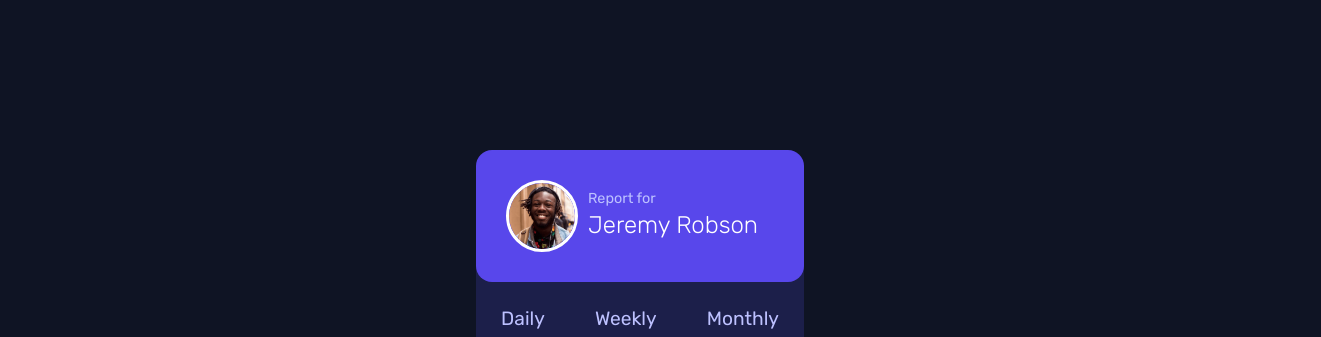
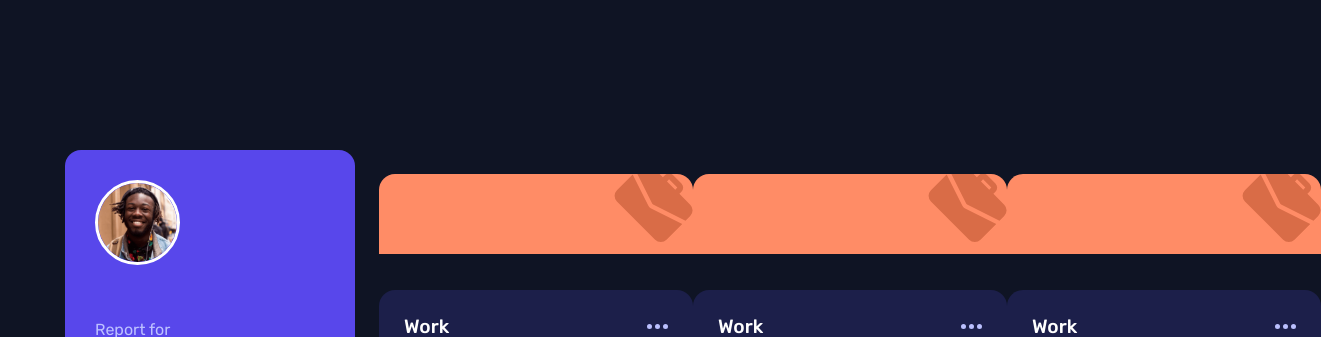
Before and after one commit to eruedasanchez/time-tracking-dashboard, a website: page index.html in a window 1280 px wide. Shown: the top 337 px of the page, 1321 px wide, since content can reach past the window. Drawn offline with Linux system fonts and the light colour scheme.

Commit message:
Apply responsive design to user section

```diff
--- /dev/null
+++ b/scss/layout/_media1200.scss
@@ -0,0 +1,44 @@
+@media(min-width: 1200px){
+    // user section
+    .main-container{
+        width: 1150px;
+        display: flex;
+    }
+    .user-section{
+        width: 290px;
+        height: 564px;
+    }
+
+    .main-card{
+        &__user{
+            height: 370px;
+            flex-direction: column;
+        }
+        &__image{
+            width: 85px;
+            margin-bottom: 45px;
+        }
+        &__title{
+            font-size: 1em;
+        }
+        &__name{
+            font-size: 2.4em;
+        }
+        &__dates{
+            margin-top: 250px;
+            height: 200px;
+            flex-direction: column;
+            padding: 40px 32px 18px;
+        }
+    }
+
+    // activity section
+    .activity-section{
+        width: 860px;
+        height: 564px;
+        padding-top: 0;
+        display: grid;
+        grid-template-columns: repeat(3, 1fr);
+        padding: 24px;
+    }
+}
--- a/scss/layout/_user-section.scss
+++ b/scss/layout/_user-section.scss
@@ -1,6 +1,10 @@
 .main-container{
     width: 328px;
     margin: 150px auto;
+
+}
+
+.user-section{
     position: relative;
 }
 
@@ -13,7 +17,6 @@
         position: absolute;
         width: 100%;
         z-index: 1;
-
     }
     &__image{
         width: 72px;
--- a/scss/style.scss
+++ b/scss/style.scss
@@ -5,3 +5,4 @@
 @import "./layout/user-section";
 @import "./layout/activity-section";
 @import "./layout/footer";
+@import "./layout/media1200";
```
Also changed, not shown: css/style.css.
